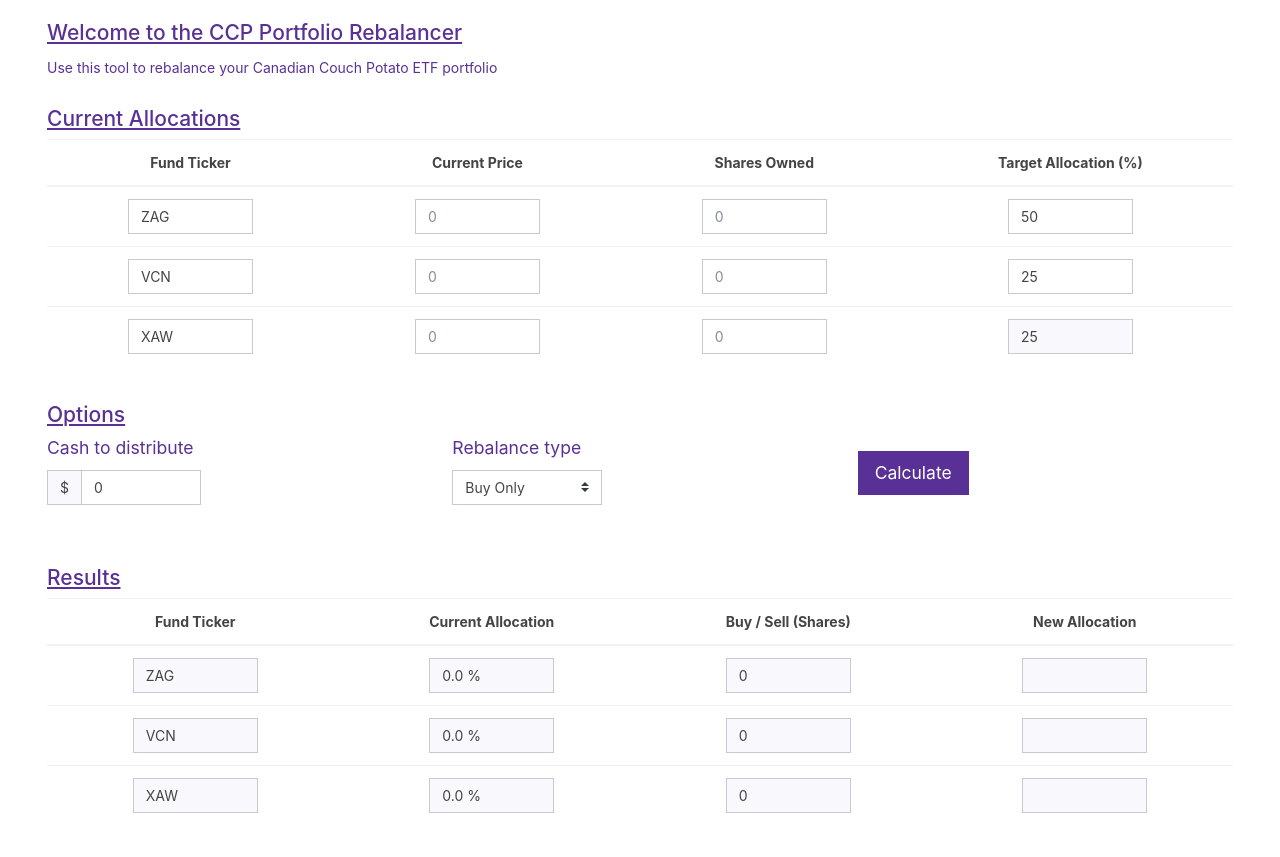
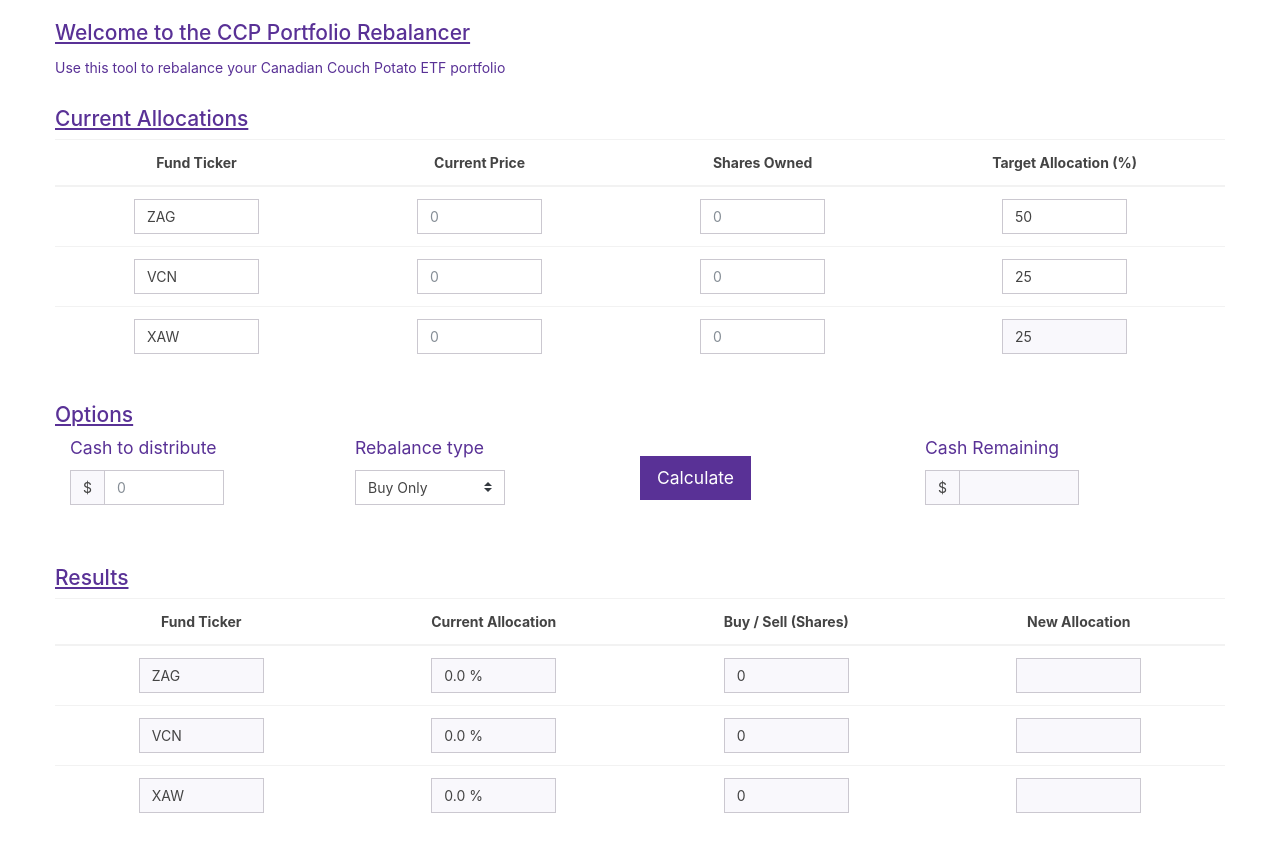
Before and after one commit to DerrykBoyd/portfolio-rebalancer, a Flask app: page / in a window 1280 px wide. Shown: the part 93-950 px from the top of the page. Run offline with Flask 2, Linux system fonts and the light colour scheme; some libraries are stand-ins or nearby versions.

Commit message:
Added Buy & Sell logic and small update fixes

```diff
--- a/static/rebalancer.js
+++ b/static/rebalancer.js
@@ -8,7 +8,9 @@ var app = angular.module('myApp', []);
     app.controller('myCtrl', function ($scope) {
         $scope.target = "Target Allocation (%)";
         // cash to allocate
-        $scope.cash = 0;
+        $scope.cash = '';
+        // cash left after rebalance
+        $scope.cashRem = '';
         //type of rebalance
         $scope.rebalanceType = "Buy Only";
         //create array to store funds
@@ -81,6 +83,9 @@ var app = angular.module('myApp', []);
         $scope.rebalance = function() {
             var funds = $scope.funds;
             var totalToTarget = 0;
+            fundBal = function(fund) {
+                return (fund.shares + fund.toShares) * fund.price
+            }
             if ($scope.rebalanceType == "Buy Only") {
                 //sort funds largest to smallest
                 funds.sort(function(a, b) {
@@ -109,6 +114,53 @@ var app = angular.module('myApp', []);
                 }
                 //set shares to purchase
                 for (var i = 0; i < funds.length; i++) {
+                    var leftover = 0;
+                    if (funds[i].price==0) {
+                        break;
+                    }
+                    funds[i].toShares = Math.floor(funds[i].toPurchase / funds[i].price);
+                    if (i < funds.length-1) {
+                        leftover = funds[i].toPurchase % funds[i].price;
+                        funds[i+1].toPurchase += leftover;
+                    }
+                    if (i == funds.length-1) {
+                        var cashRem = funds[i].toPurchase % funds[i].price + leftover
+                        $scope.cashRem = cashRem.toFixed(2);
+                    }
+                }
+                //set new allocation values
+                var totalBal = 0;
+                for (var i = 0; i < funds.length; i++) {
+                    totalBal += fundBal(funds[i]);
+                }
+                for (var i = 0; i < funds.length; i++) {
+                    if (funds[i].price==0) {
+                        break;
+                    }
+                    newAlloc = fundBal(funds[i]) / totalBal * 100;
+                    funds[i].newAlloc = newAlloc.toFixed(1) + " %";
+                }
+                console.log("Buy only is working")
+            }
+            if ($scope.rebalanceType == "Buy & Sell") {
+                //set target values
+                for (var i=0; i<funds.length; i++) {
+                    funds[i].targetVal = ($scope.holdings() + $scope.cash) * funds[i].alloc / 100;
+                }
+                //set $ toTarget
+                for (var i=0; i<funds.length; i++) {
+                    funds[i].toTarget = funds[i].targetVal - (funds[i].price * funds[i].shares);
+                    totalToTarget += funds[i].toTarget;
+                }
+                //set $ toPurchase
+                for (var i=0; i<funds.length; i++) {
+                    funds[i].toPurchase = funds[i].toTarget / totalToTarget * $scope.cash;
+                }
+                //set shares to purchase
+                for (var i = 0; i < funds.length; i++) {
+                    if (funds[i].price==0) {
+                        break;
+                    }
                     funds[i].toShares = Math.floor(funds[i].toPurchase / funds[i].price);
                     if (i < funds.length-1) {
                         var leftover = funds[i].toPurchase % funds[i].price;
@@ -117,17 +169,17 @@ var app = angular.module('myApp', []);
                 }
                 //set new allocation values
                 var totalBal = 0;
-                fundBal = function(fund) {
-                    return (fund.shares + fund.toShares) * fund.price
-                }
                 for (var i = 0; i < funds.length; i++) {
                     totalBal += fundBal(funds[i]);
                 }
                 for (var i = 0; i < funds.length; i++) {
+                    if (funds[i].price==0) {
+                        break;
+                    }
                     newAlloc = fundBal(funds[i]) / totalBal * 100;
                     funds[i].newAlloc = newAlloc.toFixed(1) + " %";
                 }
-                console.log("Buy only is working")
+                console.log("Buy & Sell is working")
             }
         }
     });
--- a/static/style.css
+++ b/static/style.css
@@ -34,6 +34,7 @@
 #content {
     width:95%;
     margin:auto;
+    max-width: 75rem;
 }
 
 .card {
@@ -68,8 +69,11 @@ thead>tr>th {
     display: flex;
 }
 
-#rebal-button {
-    margin-top: 1rem;
+#button-area {
+    display: flex;
+    text-align: center;
+    align-items: center;
+    margin-bottom: 1rem;
 }
 
 h4 {
--- a/templates/index.html
+++ b/templates/index.html
@@ -53,28 +53,37 @@
             <div id="options">
                 <div class="text-primary col-12">
                     <h4>Options</h4>
-                    <div class="row">
-                        <div class="col-md-4">
+                    <div class="row col-12">
+                        <div class="col-md-3">
                             <label class="control-label text-primary">Cash to distribute</label>
                             <div class="input-group mb-3">
                                 <div class="input-group-prepend">
                                 <span class="input-group-text">$</span>
                                 </div>
-                                <input id="cash" type="number" ng-model="cash" step="0.01" min="0" class="form-control">
+                                <input id="cash" type="number" placeholder="0" ng-model="cash" step="0.01" min="0" class="form-control">
                             </div>
                         </div>
-                        <div class="form-group col-md-4">
+                        <div class="form-group col-md-3">
                             <label class="control-label text-primary">Rebalance type</label>
                             <div class="input-group mb-3">
                                 <select class="custom-select" ng-model="rebalanceType">
                                     <option selected>Buy Only</option>
-                                    <option >Buy & Sell *NotReady</option>
+                                    <option >Buy & Sell</option>
                                 </select>
                             </div>
                         </div>
-                        <div class="col-md-4">
+                        <div id="button-area" class="col-md-3">
                             <button type="button" ng-click="rebalance()" id="rebal-button" class="btn btn-primary btn-lg">Calculate</button>
                         </div>
+                        <div class="form-group col-md-3">
+                                <label class="control-label text-primary">Cash Remaining</label>
+                                <div class="input-group mb-3">
+                                    <div class="input-group-prepend">
+                                        <span class="input-group-text">$</span>
+                                    </div>
+                                    <input readonly id="cash" type="text" ng-model="cashRem" class="form-control">
+                                </div>
+                            </div>
                     </div>
                 </div>
             </div>
```
